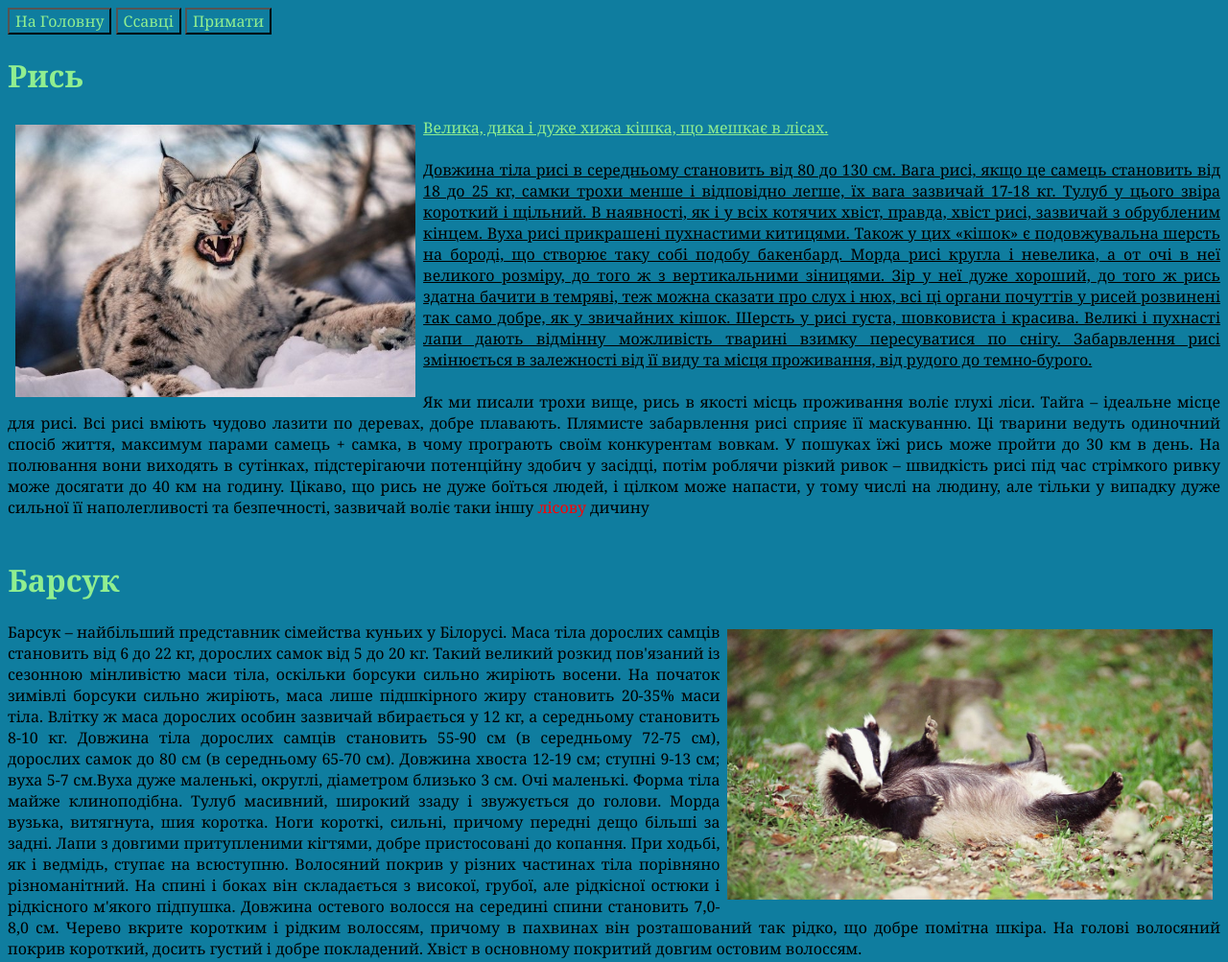
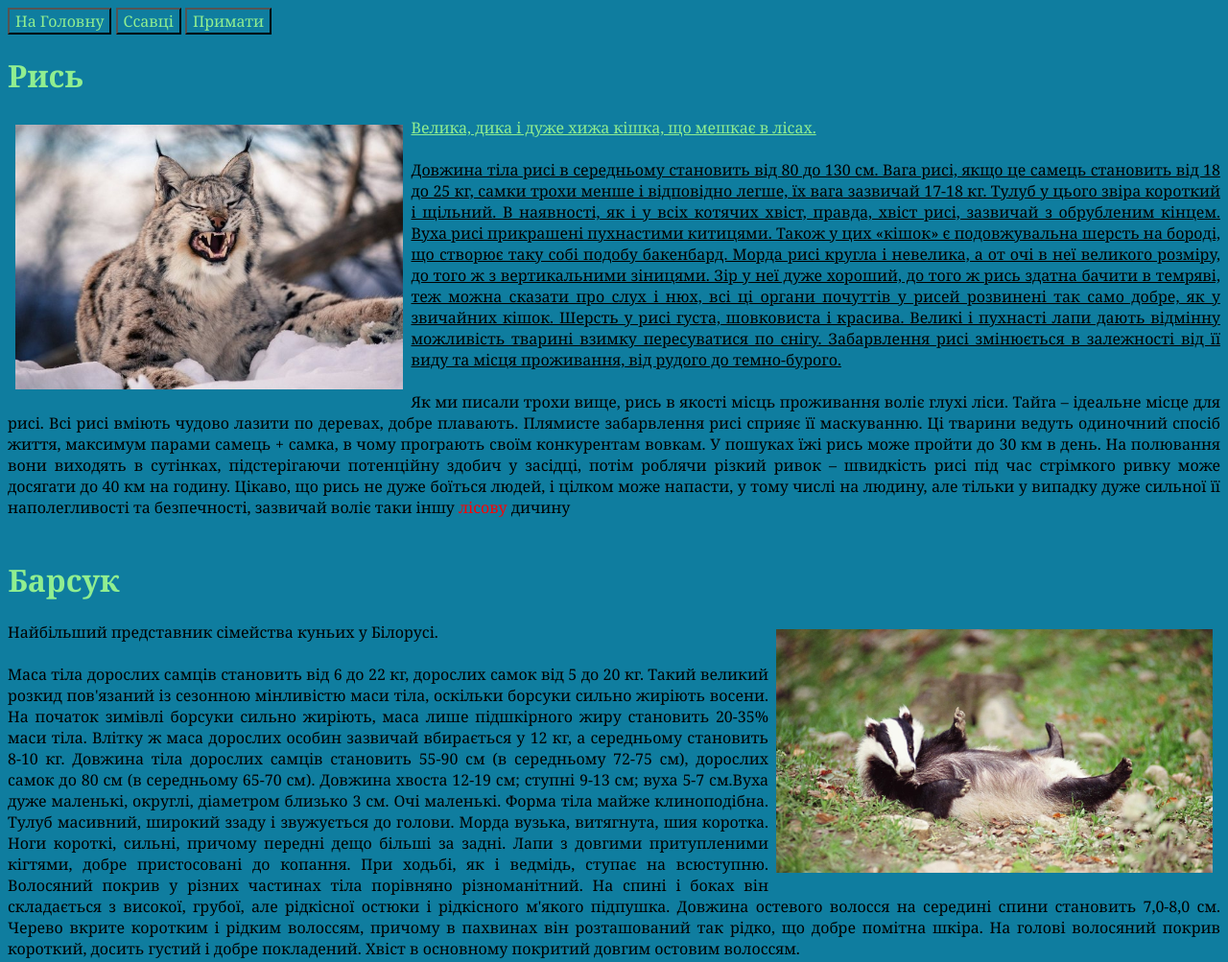
Before and after one commit to Duard4/web_classes, a plain HTML site: page lab2/mammal.html in a window 1280 px wide. Shown: the top 1003 px of the page at 96% size. Drawn offline with Linux system fonts and the light colour scheme.

Commit message:
some filling info changes

```diff
--- a/lab2/css/info.css
+++ b/lab2/css/info.css
@@ -28,11 +28,11 @@ h1 {
 }
 .img_left {
     float: left;
-    width: 33%;
+    width: 32%;
     border: 8px solid rgb(15, 125, 159);
 }
 .img_right {
     float: right;
-    width: 40%;
+    width: 36%;
     border: 8px solid rgb(15, 125, 159);
 }
--- a/lab2/mammal.html
+++ b/lab2/mammal.html
@@ -50,8 +50,9 @@
     <br>
     <h1 id = "barsuk">Барсук</h1>
     <img src= "img/barsuk.jpg" alt = "Барсук лежить" class="img_right">
-    <div class="par5" >Барсук – найбільший представник сімейства куньих у Білорусі.
-        Маса тіла дорослих самців становить від 6 до 22 кг, дорослих самок від 5
+    <div class="par4" >Найбільший представник сімейства куньих у Білорусі. </div>
+    <br>
+    <div class="par5" >Маса тіла дорослих самців становить від 6 до 22 кг, дорослих самок від 5
         до 20 кг. Такий великий розкид пов'язаний із сезонною мінливістю маси
         тіла, оскільки борсуки сильно жиріють восени. На початок зимівлі борсуки
         сильно жиріють, маса лише підшкірного жиру становить 20-35% маси тіла.
```
